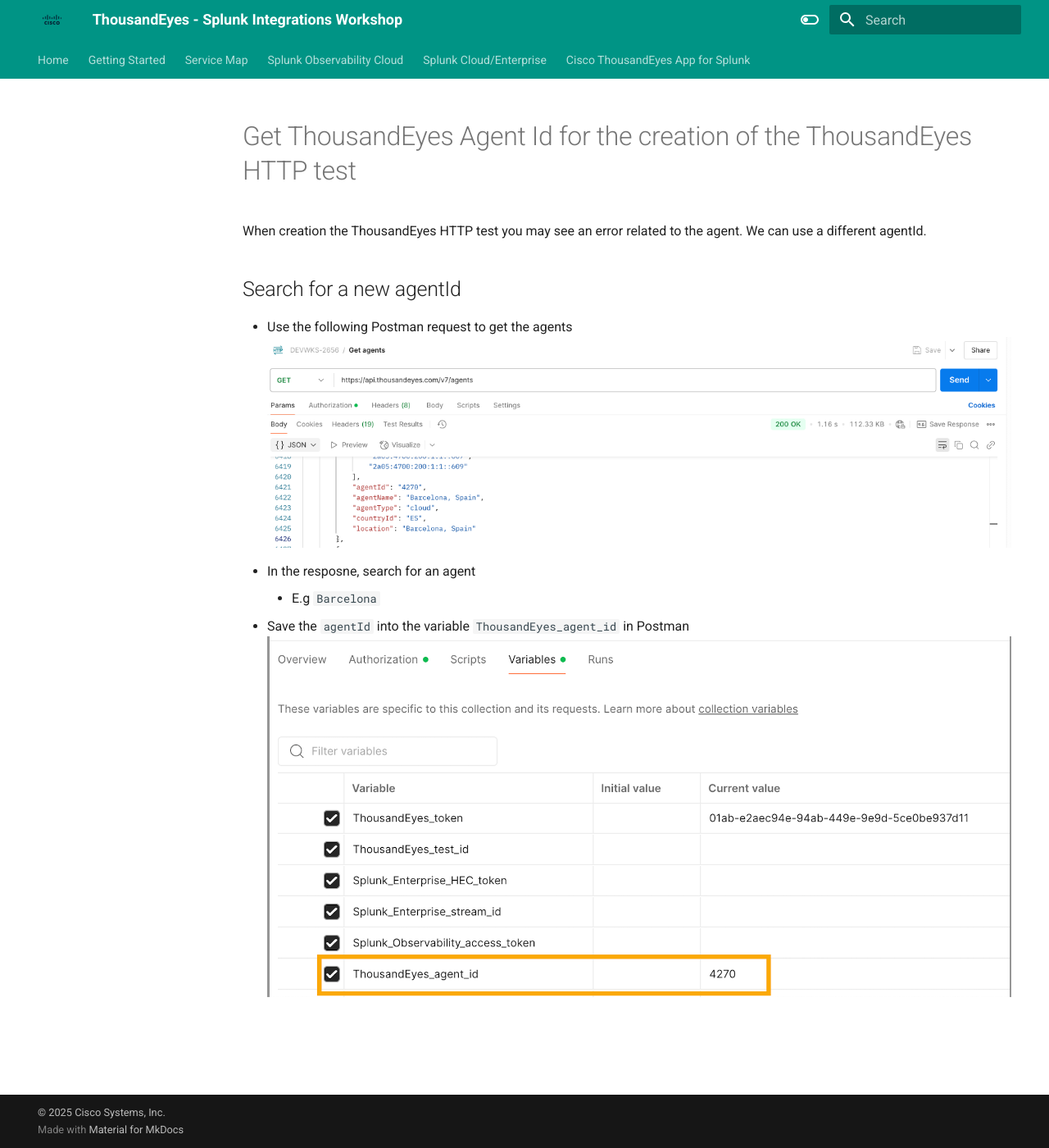
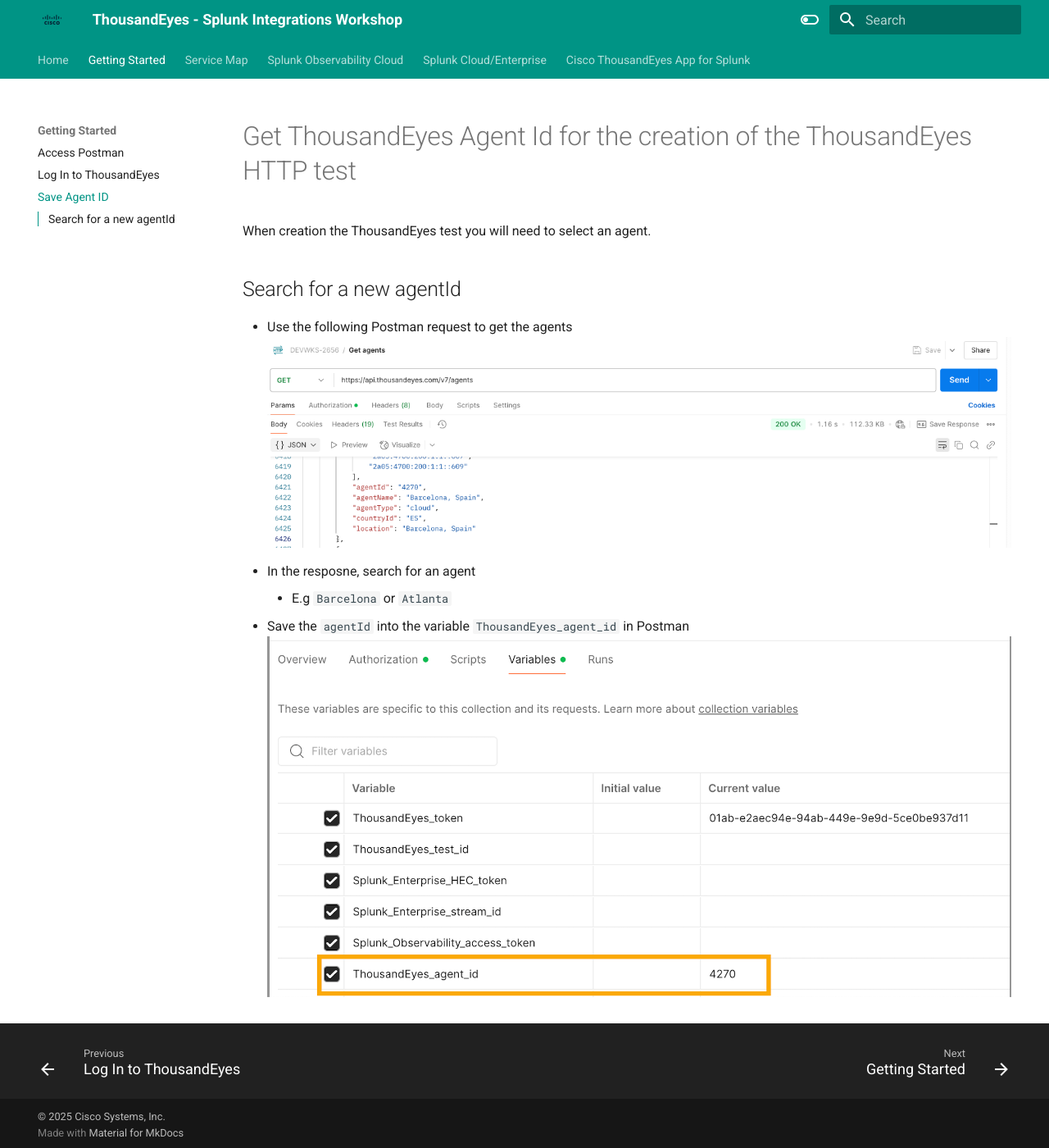
Before and after one commit to antonjim-te/thousandeyes-splunk-integrations-workshop, an MkDocs documentation site: the page built from docs/getting_started/get_agent_id.md, in a window 1280 px wide and 1400 px high. Shown: the whole window at 82% size. Built offline with MkDocs 1.6.1 and Material for MkDocs 9.7.7, drawn with Linux system fonts in a browser that asks for light colours.

Commit message:
Get agent Id

```diff
--- a/docs/getting_started/get_agent_id.md
+++ b/docs/getting_started/get_agent_id.md
@@ -1,11 +1,10 @@
 # Get ThousandEyes Agent Id for the creation of the ThousandEyes HTTP test
 
-When creation the ThousandEyes HTTP test you may see an error related to the agent.
-We can use a different agentId.
+When creation the ThousandEyes test you will need to select an agent.
 
 ## Search for a new agentId
 
 - Use the following Postman request to get the agents ![ThousandEyes get agents](../img/postman/getAgents.png)
 - In the resposne, search for an agent
-    - E.g `Barcelona`
+    - E.g `Barcelona` or `Atlanta`
 - Save the `agentId` into the variable `ThousandEyes_agent_id` in Postman ![ThousandEyes agentId](../img/postman/agent_id.png)
--- a/mkdocs.yml
+++ b/mkdocs.yml
@@ -13,6 +13,7 @@
   - Getting Started:
     - Access Postman: getting_started/access_postman.md
     - Log In to ThousandEyes: getting_started/login_thousandeyes.md
+    - Save Agent ID: getting_started/get_agent_id.md
   - Service Map:
     - Basic Integration:
       - Getting Started: service_map/basic/getting_started.md
--- /dev/null
+++ b/requirements.txt
@@ -0,0 +1,4 @@
+mkdocs
+mkdocs-material
+mkdocs-open-in-new-tab
+pymdown-extensions
```
Also changed, not shown: README.md (+15 -2 lines), docs/splunk_core/create_logs_stream_to_splunk_cloud_enterprise.md (+1 -1 lines), docs/splunk_core/create_thousandeyes_test.md (+0 -3 lines), docs/splunk_observability/create_thousandeyes_test.md (+0 -3 lines), 1 other file.
